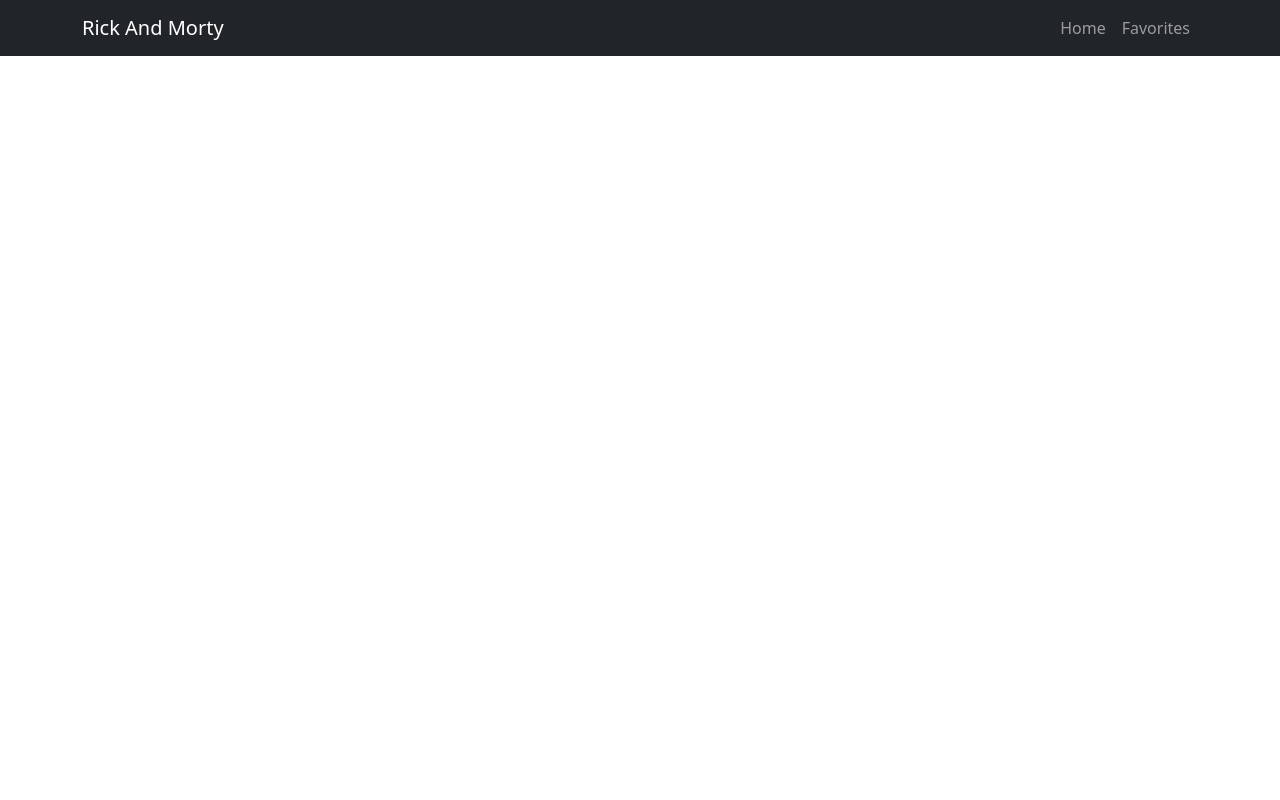
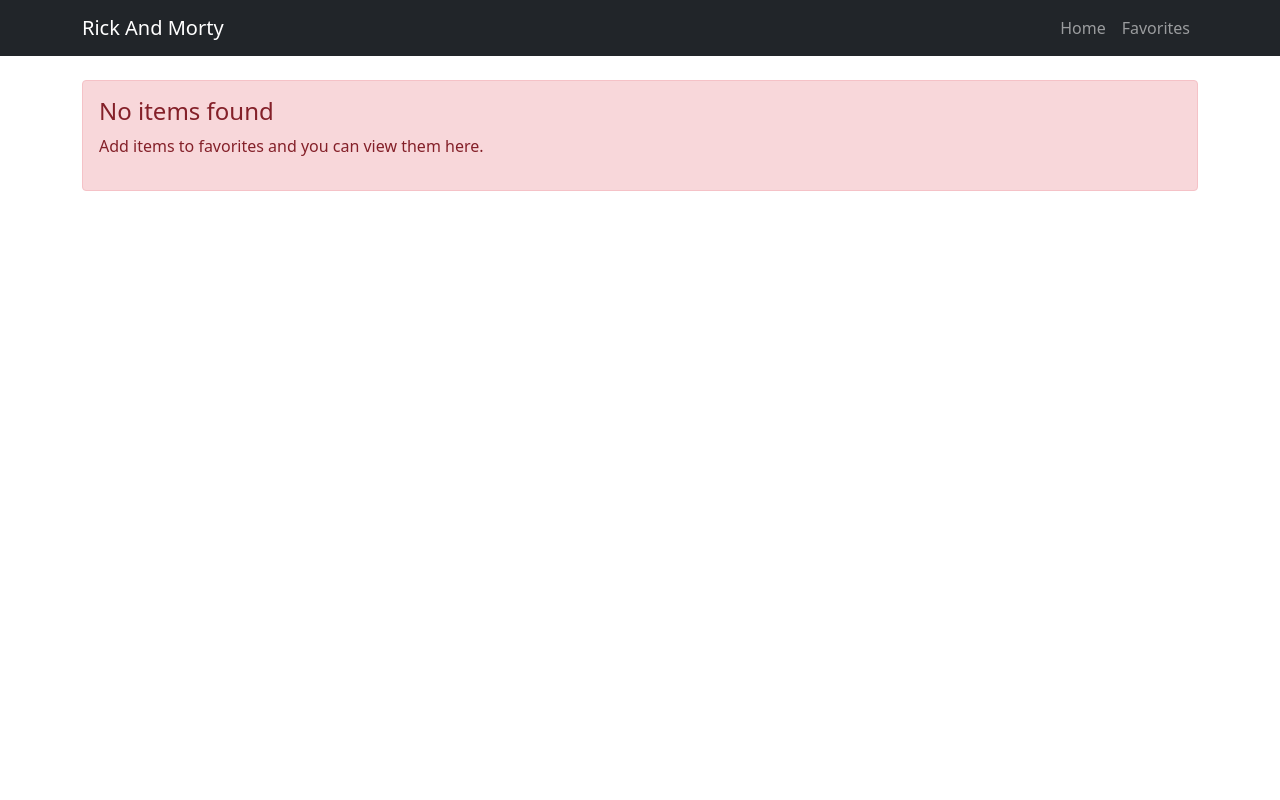
Before and after one commit to JMauricio22/rick-and-morty-react-app-, a React (Create React App) app: page /favorites in a window 1280 px wide. Shown: the top 800 px of the page. Built offline with nearby package versions, Linux system fonts and the light colour scheme.

Commit message:
Mostrar Alerta cuando no se encuentren elementos en favoritos

```diff
--- a/src/pages/Favorites/Index.jsx
+++ b/src/pages/Favorites/Index.jsx
@@ -1,5 +1,5 @@
 import React from "react";
-import { Row, Col } from "react-bootstrap";
+import { Row, Col, Alert } from "react-bootstrap";
 import CharacterCard from "../../components/CharacterCard/Index";
 import useFavorites from "../../hooks/useFavorites";
 
@@ -7,6 +7,13 @@ export default function Index() {
   const [favorites, updateFavorites] = useFavorites();
 
   return (
+    <>
+      {Object.values(favorites).length === 0 && (
+        <Alert variant='danger' className='mt-4'>
+          <Alert.Heading>No items found</Alert.Heading>
+          <p>Add items to favorites and you can view them here.</p>
+        </Alert>
+      )}
       <Row className='mt-4'>
         {Object.values(favorites).map((character) => (
           <Col
@@ -25,5 +32,6 @@ export default function Index() {
           </Col>
         ))}
       </Row>
+    </>
   );
 }
```
Also changed, not shown: 1 other file (tests, documents, lock files or other folders). Lines whose indentation alone changed are shown as unchanged.
